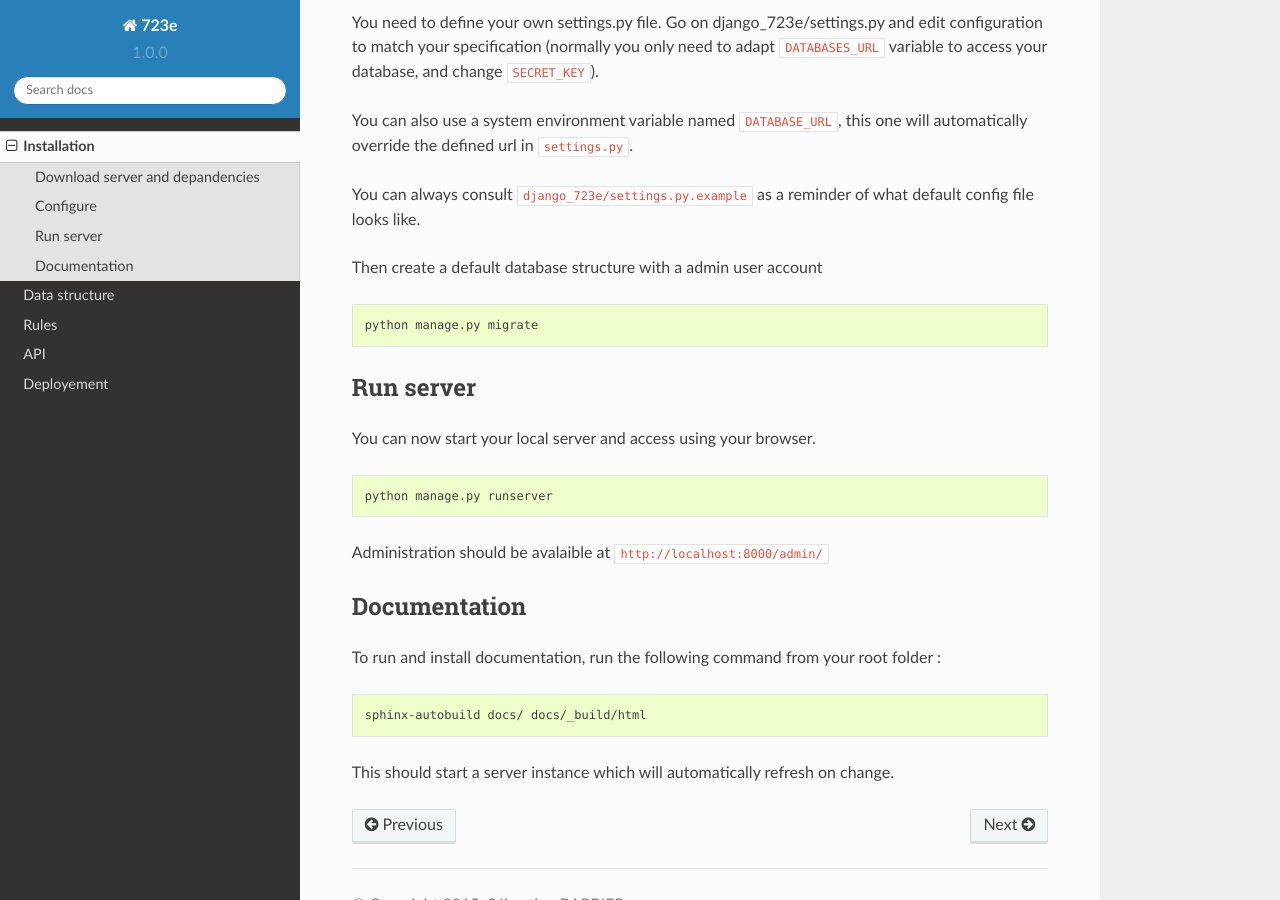
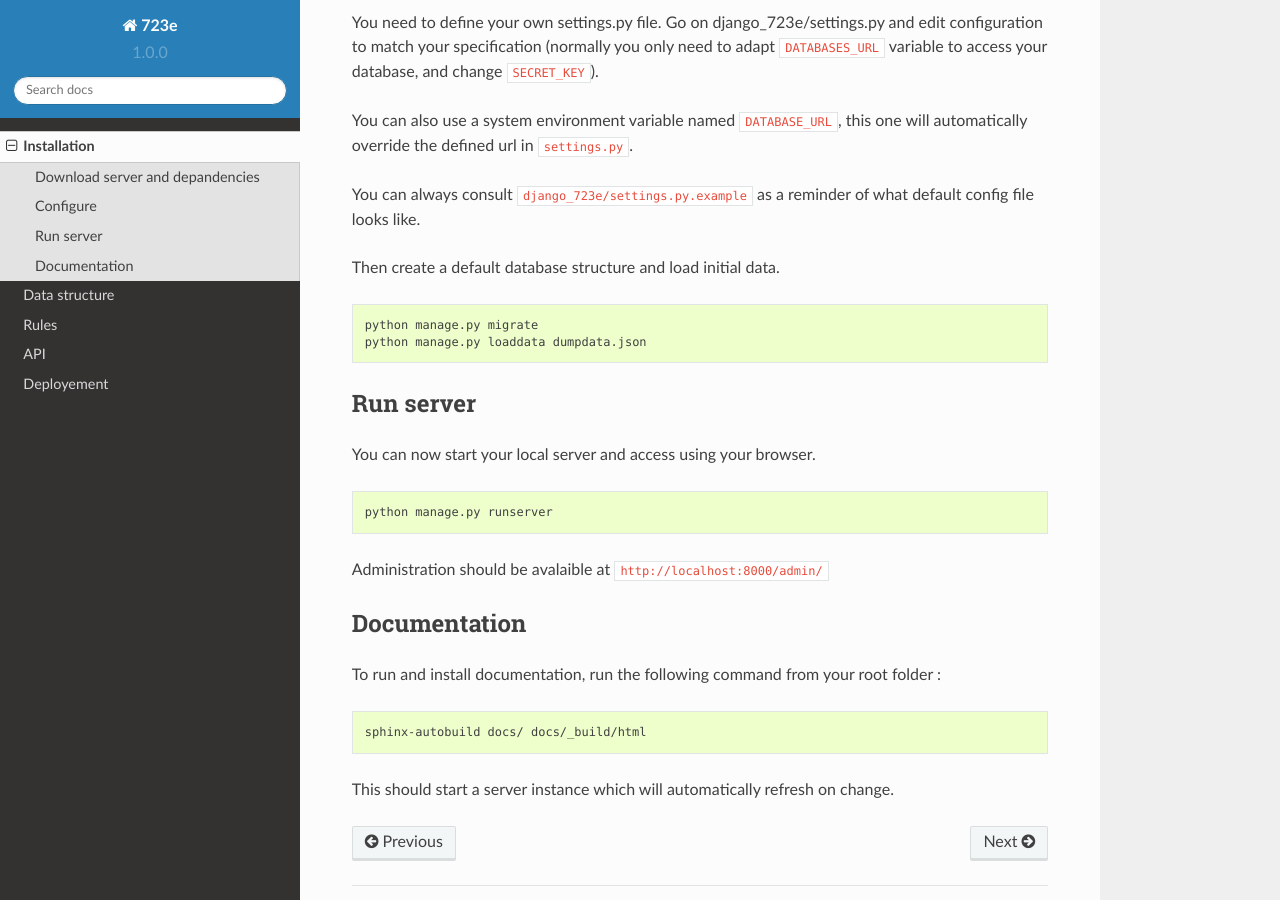
Before and after one commit to sebastienbarbier/seven23_server, a Sphinx documentation site: the page built from docs/installation.rst, in a window 1280 px wide and 900 px high, scrolled down 711 px. Built offline with Sphinx 7.4.7 and the Read the Docs theme 2.0.0, drawn with Linux system fonts in a browser that asks for light colours.

Commit message:
Update documetnation about intialData

```diff
--- a/docs/installation.rst
+++ b/docs/installation.rst
@@ -38,11 +38,12 @@
 
 You can always consult ``django_723e/settings.py.example`` as a reminder of what default config file looks like.
 
-Then create a default database structure with a admin user account
+Then create a default database structure and load initial data.
 
 .. code-block:: bash
 
 	python manage.py migrate
+	python manage.py loaddata dumpdata.json
 
 Run server
 ----------
```
